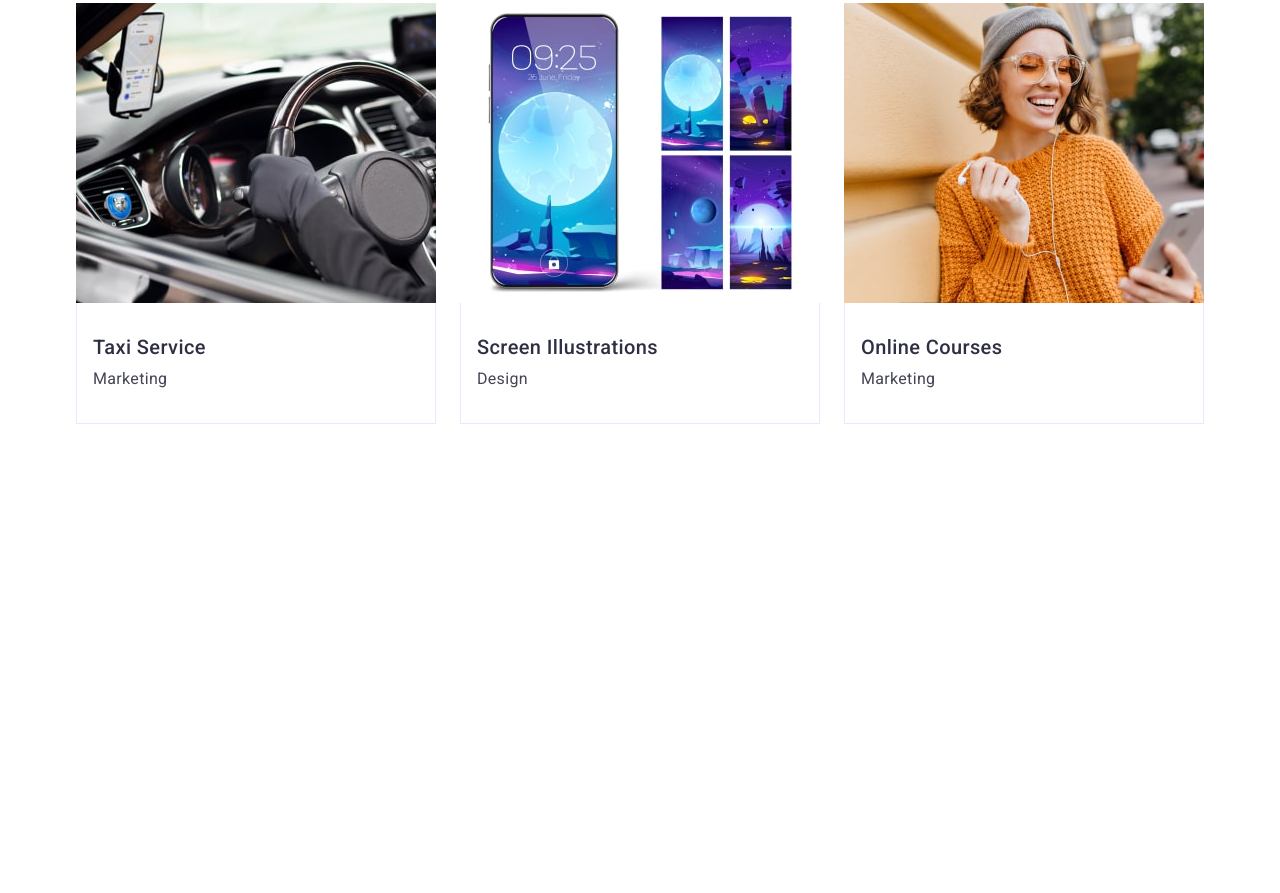
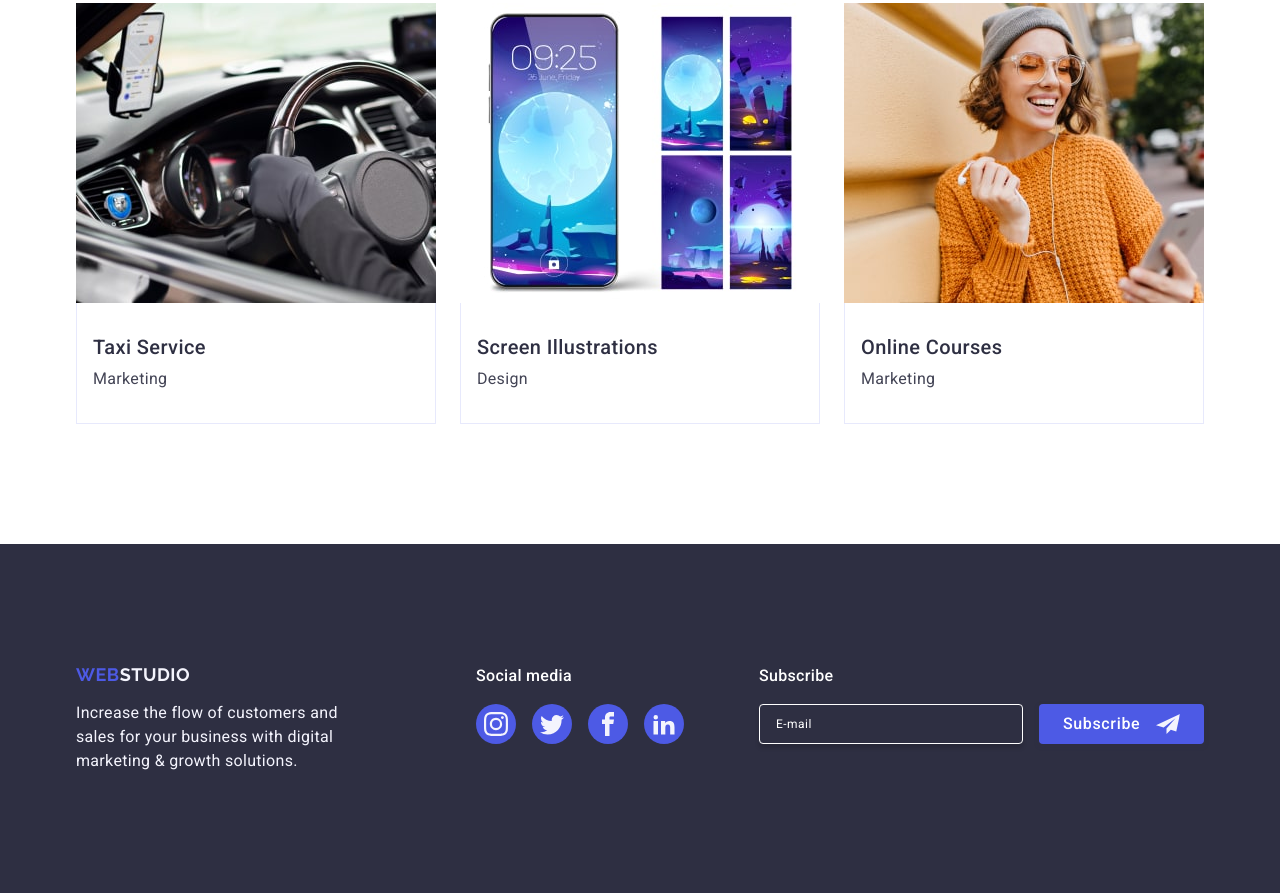
Before and after one commit to Subx1s0o/goit-markup-hw-06, a plain HTML site: page index.html in a window 1280 px wide. Shown: the part 2637-3530 px from the top of the page. Before the commit the page ends 3181 px from the top, so only its background shows below. Drawn offline with nearby package versions, Linux system fonts and the light colour scheme.

Commit message:
add footer adaptive

```diff
--- a/css/styles.css
+++ b/css/styles.css
@@ -221,35 +221,6 @@ li {
 
 /* --------------------FIRST SECTION STYLES------------------------------ */
 
-/* .section-title {
-  position: relative;
-  background-color: #2e2f42;
-  text-align: center;
-  padding: 188px 0;
-  max-width: 1440px;
-  background-color: #2e2f42;
-  background-repeat: no-repeat;
-  background-position: center;
-  background-size: cover;
-  background-image: linear-gradient(
-      to bottom,
-      rgba(46, 47, 66, 0.7),
-      rgba(46, 47, 66, 0.7)
-    ),
-    url(../images/people-office.jpg);
-  margin: auto;
-} */
-/*
-.title {
-  max-width: 496px;
-  color: white;
-  font-size: 56px;
-  line-height: 1.07;
-  letter-spacing: 0.02em;
-  margin: auto;
-  margin-bottom: 48px;
-} */
-
 .section-title {
   position: relative;
   background-color: #2e2f42;
@@ -343,6 +314,11 @@ li {
 }
 
 @media (min-width: 1158px) {
+  .btn:hover,
+  .btn:focus {
+    background-color: #404bbf;
+  }
+
   .title {
     margin-bottom: 48px;
   }
@@ -690,6 +666,8 @@ li {
 
 /* ---------------------- END FOURTH SECTION STYLES -------------------------------*/
 
+/* ---------------------------------FOOTER STYLES------------------------------ */
+
 .logospan-footer {
   color: #f4f4fd;
 }
@@ -709,7 +687,9 @@ li {
   align-items: center;
   padding: 8px 24px;
   justify-content: center;
-  min-width: 165px;
+  margin: auto;
+  /* min-width: 165px; */
+  max-width: 165px;
   transition: background-color 250ms cubic-bezier(0.4, 0, 0.2, 1);
 }
 
@@ -725,6 +705,7 @@ li {
   max-height: 40px;
   background-color: transparent;
   border: 1px solid #fff;
+  opacity: 0.3;
   box-shadow: 0 4px 4px 0 rgba(0, 0, 0, 0.15);
   padding: 8px 16px;
   outline: none;
@@ -736,22 +717,8 @@ li {
 
 .subscribe-form {
   display: flex;
-  gap: 24px;
-}
-
-.btn:hover,
-.btn:focus {
-  background-color: #404bbf;
-}
-
-.btn-form-modal:hover,
-.btn-form-modal:focus {
-  background-color: #404bbf;
-}
-
-.btn-form:hover,
-.btn-form:focus {
-  background-color: #404bbf;
+  flex-direction: column;
+  gap: 16px;
 }
 
 .paragraph-footer {
@@ -765,10 +732,7 @@ li {
   color: #ffffff;
   margin-bottom: 16px;
   font-weight: 500;
-}
-
-.social-media {
-  margin-right: auto;
+  text-align: center;
 }
 
 .social-media .social-icons {
@@ -792,15 +756,84 @@ li {
   transition: background-color 250ms cubic-bezier(0.4, 0, 0.2, 1);
 }
 
-.bc-icon-footer:hover,
-.bc-icon-footer:focus {
-  background-color: #31d0aa;
-}
-
 .footer {
   background-color: #2e2f42;
   color: white;
-  padding: 100px 0;
+  padding: 96px 0;
+}
+
+.footer .container {
+  display: flex;
+  justify-content: center;
+  align-items: baseline;
+  flex-wrap: wrap;
+  max-width: 320px;
+  row-gap: 72px;
+}
+
+.footer-content-a {
+  display: block;
+  margin-bottom: 16px;
+  text-align: center;
+}
+
+@media (min-width: 768px) {
+  .footer .container {
+    max-width: 768px;
+    gap: 16px;
+    row-gap: 72px;
+    justify-content: flex-start;
+    padding-left: 108px;
+    padding-right: 164px;
+  }
+
+  .paragraph-footer-social {
+    text-align: start;
+  }
+
+  .subscribe-form {
+    flex-direction: row;
+  }
+  .footer-content-a {
+    text-align: start;
+  }
+}
+
+@media (min-width: 1158px) {
+  .footer {
+    padding: 120px 0;
+  }
+  .footer .container {
+    max-width: 1158px;
+    padding: 0 15px;
+  }
+  .footer-content {
+    margin-right: 120px;
+  }
+
+  .social-media {
+    margin-right: auto;
+  }
+
+  .form-input-footer {
+    opacity: 1;
+  }
+
+  .bc-icon-footer:hover,
+  .bc-icon-footer:focus {
+    background-color: #31d0aa;
+  }
+  .btn-form:hover,
+  .btn-form:focus {
+    background-color: #404bbf;
+  }
+}
+
+/* ---------------------------------END FOOTER STYLES------------------------------ */
+
+.btn-form-modal:hover,
+.btn-form-modal:focus {
+  background-color: #404bbf;
 }
 
 .contacts {
@@ -812,20 +845,6 @@ li {
 .contacts:hover,
 .contacts:focus {
   color: #404bbf;
-}
-
-.footer .container {
-  display: flex;
-  align-items: baseline;
-}
-
-.footer-content-a {
-  display: inline-block;
-  margin-bottom: 16px;
-}
-
-.footer-content {
-  margin-right: 120px;
 }
 
 .modal-overlay {
```
Also changed, not shown: index.html (+2 -1 lines).
